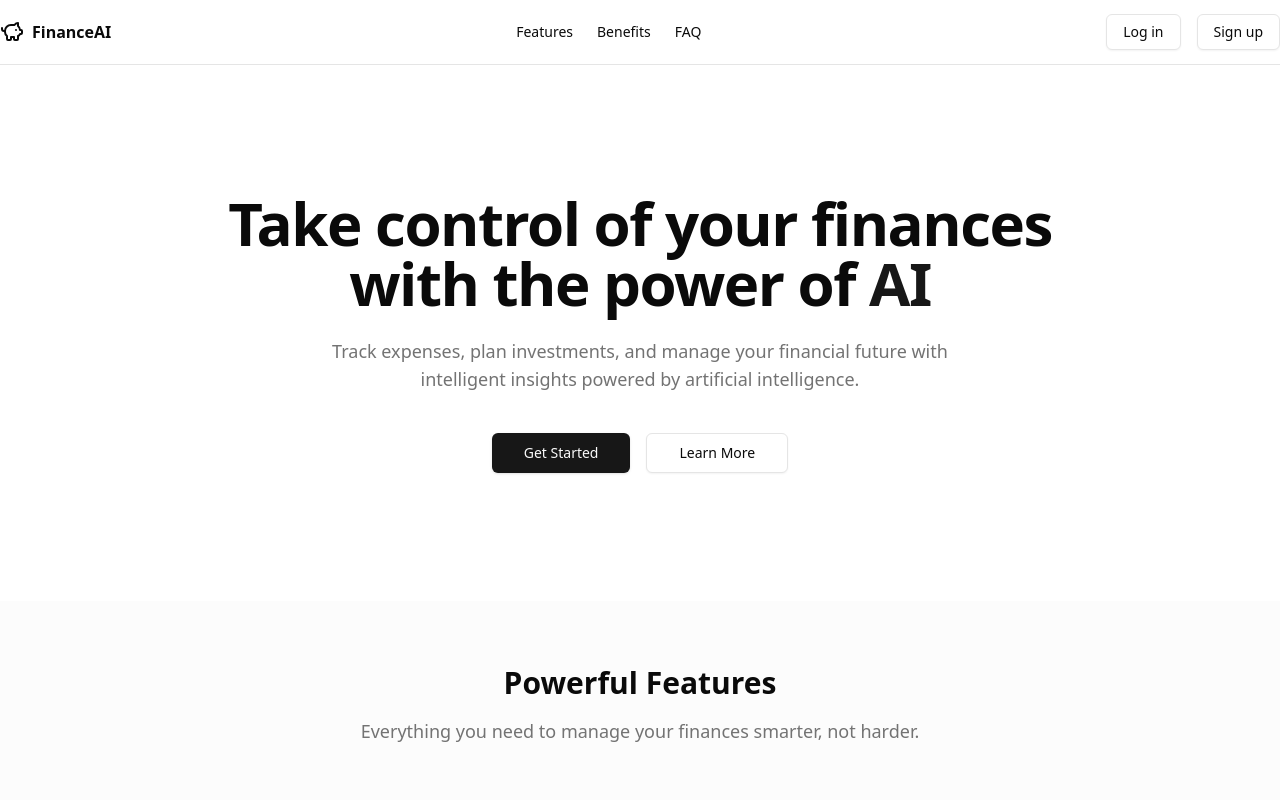
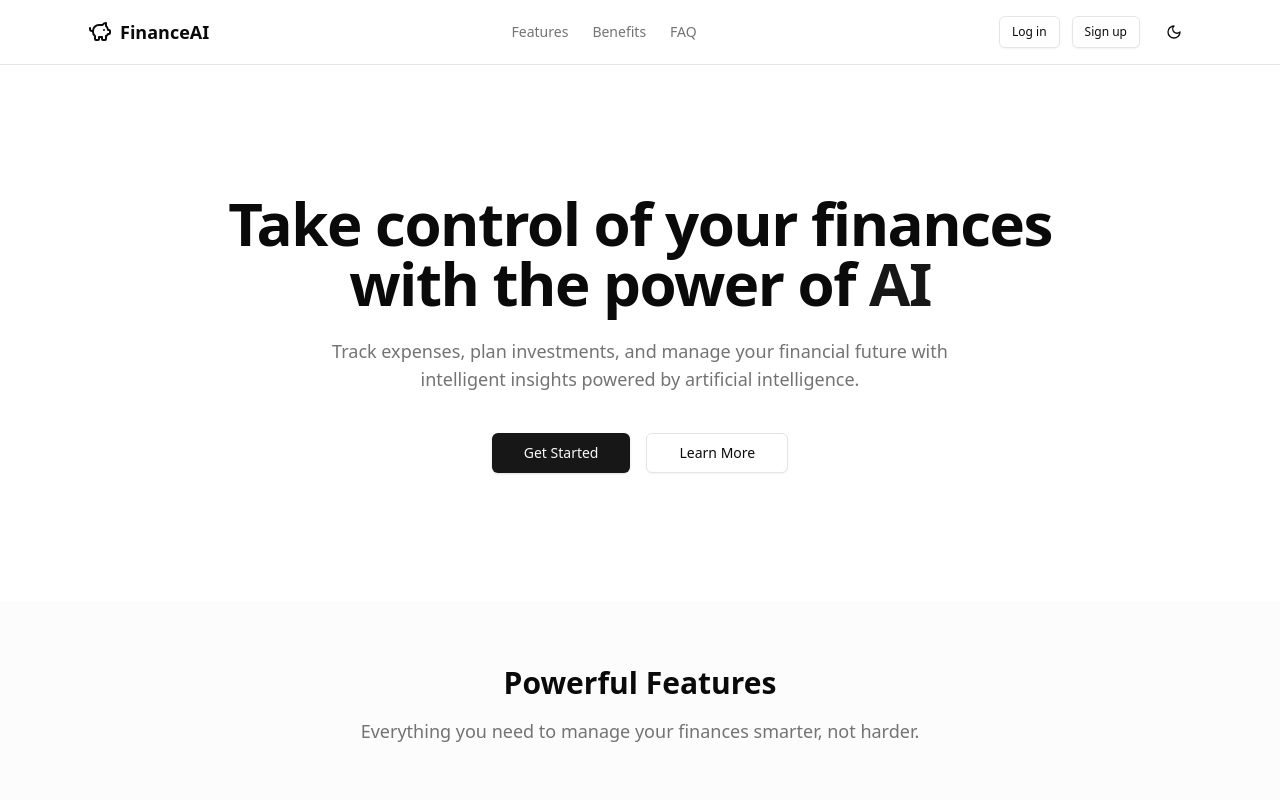
Before and after one commit to fabianszyman/finance-tracker, a Next.js app: page /marketing in a window 1280 px wide. Shown: the top 800 px of the page. Built offline with nearby package versions, Linux system fonts and the light colour scheme.

Commit message:
Add dark mode and mobile navigation to marketing layout

```diff
--- a/app/layout.tsx
+++ b/app/layout.tsx
@@ -2,6 +2,7 @@ import './globals.css';
 import type { Metadata } from 'next';
 import { Inter } from 'next/font/google';
 import { Toaster } from 'sonner';
+import { ThemeProvider } from '@/components/ThemeProvider';
 
 const inter = Inter({ subsets: ['latin'] });
 
@@ -18,10 +19,16 @@ export default function RootLayout({
   return (
     <html lang="en" suppressHydrationWarning>
       <body className="min-h-screen bg-background font-sans antialiased" suppressHydrationWarning>
-        <div className="min-h-screen">
-          {children}
-          <Toaster position="top-right" richColors />
-        </div>
+        <ThemeProvider
+          attribute="class"
+          defaultTheme="system"
+          enableSystem
+        >
+          <div className="min-h-screen">
+            {children}
+            <Toaster position="top-right" richColors />
+          </div>
+        </ThemeProvider>
       </body>
     </html>
   );
--- a/components/NavBar.tsx
+++ b/components/NavBar.tsx
@@ -1,47 +1,62 @@
 'use client';
 
 import Link from "next/link";
-import { PiggyBank } from "lucide-react";
+import { PiggyBank, Menu, Moon, Sun } from "lucide-react";
 import { Button } from "@/components/ui/button";
 import { usePathname } from "next/navigation";
+import { useState, useEffect } from "react";
+import { Sheet, SheetTrigger, SheetContent } from "@/components/ui/sheet";
+import { Toggle } from "@/components/ui/toggle";
+import { useTheme } from "next-themes";
 
 export default function NavBar({ variant = "marketing" }: { variant?: "marketing" | "auth" | "dashboard" }) {
   const pathname = usePathname();
   const isLoginPage = pathname === "/login";
   const isRegisterPage = pathname === "/register";
+  const { theme, setTheme } = useTheme();
+  const [mounted, setMounted] = useState(false);
+
+  // After mounting, we can safely access theme values
+  useEffect(() => {
+    setMounted(true);
+  }, []);
 
   return (
-    <header className="sticky top-0 z-40 w-full border-b bg-background/95 backdrop-blur supports-[backdrop-filter]:bg-background/60">
-      <div className="container flex h-16 items-center justify-between mx-auto max-w-7xl">
+    <header className="sticky top-0 z-50 w-full border-b bg-background backdrop-blur supports-[backdrop-filter]:bg-background/60">
+      <div className="container mx-auto flex h-16 max-w-6xl items-center justify-between px-4 md:px-6">
         <div className="flex items-center gap-2 font-bold">
           <PiggyBank className="h-6 w-6" />
-          <Link href="/">FinanceAI</Link>
+          <Link href="/" className="text-lg font-semibold">FinanceAI</Link>
         </div>
 
-        <nav className="hidden items-center gap-6 text-sm md:flex">
+        {/* Desktop navigation */}
+        <nav className="hidden items-center gap-6 text-sm font-medium md:flex">
           <Link
             href="/marketing#features"
-            className="transition-colors hover:text-foreground/80"
+            className="text-muted-foreground hover:text-foreground transition-colors"
           >
             Features
           </Link>
           <Link
             href="/marketing#benefits"
-            className="transition-colors hover:text-foreground/80"
+            className="text-muted-foreground hover:text-foreground transition-colors"
           >
             Benefits
           </Link>
           <Link
             href="/marketing#faq"
-            className="transition-colors hover:text-foreground/80"
+            className="text-muted-foreground hover:text-foreground transition-colors"
           >
             FAQ
           </Link>
         </nav>
 
         <div className="flex items-center gap-4">
+          {/* Desktop auth buttons */}
+          <div className="hidden md:flex items-center gap-3">
             <Button
               variant={isLoginPage ? "default" : "outline"}
+              size="sm"
               asChild
               className={isLoginPage ? "pointer-events-none" : ""}
             >
@@ -49,12 +64,73 @@ export default function NavBar({ variant = "marketing" }: { variant?: "marketing
             </Button>
             <Button
               variant={isRegisterPage ? "default" : "outline"}
+              size="sm"
               asChild
               className={isRegisterPage ? "pointer-events-none" : ""}
             >
               <Link href="/register">Sign up</Link>
             </Button>
           </div>
+
+          {/* Theme toggle */}
+          {mounted && (
+            <Toggle
+              aria-label="Toggle dark mode"
+              className="rounded-full"
+              pressed={theme === "dark"}
+              onPressedChange={() => setTheme(theme === "dark" ? "light" : "dark")}
+            >
+              {theme === "dark" ? (
+                <Sun className="h-4 w-4" />
+              ) : (
+                <Moon className="h-4 w-4" />
+              )}
+            </Toggle>
+          )}
+
+          {/* Mobile menu */}
+          <Sheet>
+            <SheetTrigger asChild>
+              <Button variant="ghost" size="icon" className="rounded-full md:hidden">
+                <Menu className="h-5 w-5" />
+                <span className="sr-only">Toggle navigation menu</span>
+              </Button>
+            </SheetTrigger>
+            <SheetContent side="right" className="w-64 sm:w-80 md:hidden">
+              <div className="flex flex-col gap-6 mt-6">
+                <Link
+                  href="/marketing#features"
+                  className="text-foreground hover:text-primary text-sm"
+                >
+                  Features
+                </Link>
+                <Link
+                  href="/marketing#benefits"
+                  className="text-foreground hover:text-primary text-sm"
+                >
+                  Benefits
+                </Link>
+                <Link
+                  href="/marketing#faq"
+                  className="text-foreground hover:text-primary text-sm"
+                >
+                  FAQ
+                </Link>
+
+                <div className="h-px bg-border my-2" />
+
+                <div className="flex flex-col gap-3 mt-2">
+                  <Button asChild className={isLoginPage ? "pointer-events-none" : ""}>
+                    <Link href="/login">Log in</Link>
+                  </Button>
+                  <Button asChild variant="outline" className={isRegisterPage ? "pointer-events-none" : ""}>
+                    <Link href="/register">Sign up</Link>
+                  </Button>
+                </div>
+              </div>
+            </SheetContent>
+          </Sheet>
+        </div>
       </div>
     </header>
   );
--- /dev/null
+++ b/components/ThemeProvider.tsx
@@ -0,0 +1,8 @@
+"use client";
+
+import { ThemeProvider as NextThemesProvider } from "next-themes";
+import { type ThemeProviderProps } from "next-themes/dist/types";
+
+export function ThemeProvider({ children, ...props }: ThemeProviderProps) {
+  return <NextThemesProvider {...props}>{children}</NextThemesProvider>;
+}
--- a/components/ui/sheet.tsx
+++ b/components/ui/sheet.tsx
@@ -1,5 +1,3 @@
-"use client"
-
 import * as React from "react"
 import * as SheetPrimitive from "@radix-ui/react-dialog"
 import { cva, type VariantProps } from "class-variance-authority"
--- /dev/null
+++ b/components/ui/toggle.tsx
@@ -0,0 +1,45 @@
+"use client"
+
+import * as React from "react"
+import * as TogglePrimitive from "@radix-ui/react-toggle"
+import { cva, type VariantProps } from "class-variance-authority"
+
+import { cn } from "@/lib/utils"
+
+const toggleVariants = cva(
+  "inline-flex items-center justify-center gap-2 rounded-md text-sm font-medium transition-colors hover:bg-muted hover:text-muted-foreground focus-visible:outline-none focus-visible:ring-1 focus-visible:ring-ring disabled:pointer-events-none disabled:opacity-50 data-[state=on]:bg-accent data-[state=on]:text-accent-foreground [&_svg]:pointer-events-none [&_svg]:size-4 [&_svg]:shrink-0",
+  {
+    variants: {
+      variant: {
+        default: "bg-transparent",
+        outline:
+          "border border-input bg-transparent shadow-sm hover:bg-accent hover:text-accent-foreground",
+      },
+      size: {
+        default: "h-9 px-2 min-w-9",
+        sm: "h-8 px-1.5 min-w-8",
+        lg: "h-10 px-2.5 min-w-10",
+      },
+    },
+    defaultVariants: {
+      variant: "default",
+      size: "default",
+    },
+  }
+)
+
+const Toggle = React.forwardRef<
+  React.ElementRef<typeof TogglePrimitive.Root>,
+  React.ComponentPropsWithoutRef<typeof TogglePrimitive.Root> &
+    VariantProps<typeof toggleVariants>
+>(({ className, variant, size, ...props }, ref) => (
+  <TogglePrimitive.Root
+    ref={ref}
+    className={cn(toggleVariants({ variant, size, className }))}
+    {...props}
+  />
+))
+
+Toggle.displayName = TogglePrimitive.Root.displayName
+
+export { Toggle, toggleVariants }
--- a/package.json
+++ b/package.json
@@ -19,6 +19,7 @@
     "@radix-ui/react-separator": "^1.1.2",
     "@radix-ui/react-slot": "^1.1.2",
     "@radix-ui/react-tabs": "^1.1.3",
+    "@radix-ui/react-toggle": "^1.1.2",
     "@radix-ui/react-tooltip": "^1.1.8",
     "@radix-ui/react-visually-hidden": "^1.1.2",
     "@supabase/auth-helpers-nextjs": "^0.10.0",
```
Also changed, not shown: 1 other file (tests, documents, lock files or other folders). Lines whose indentation alone changed are shown as unchanged.
